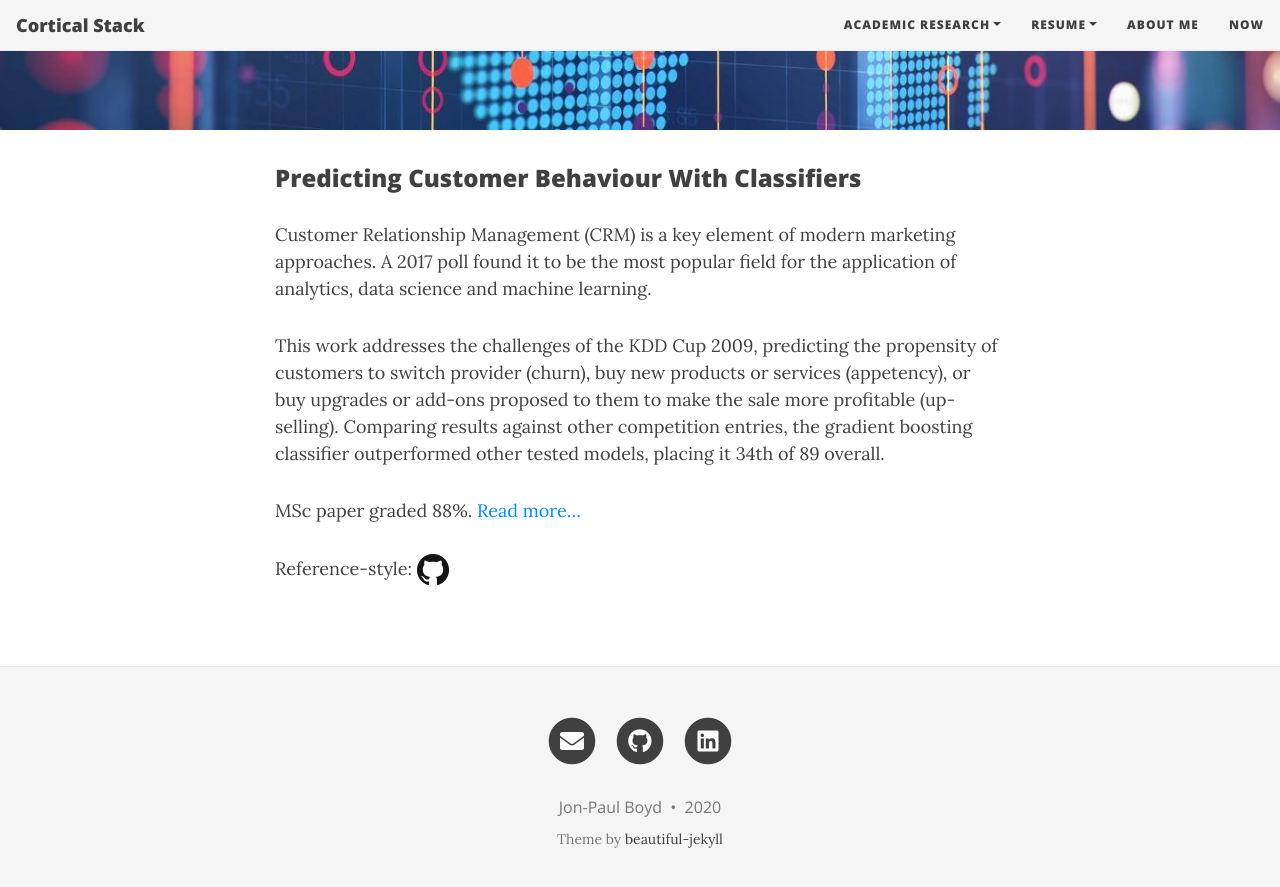
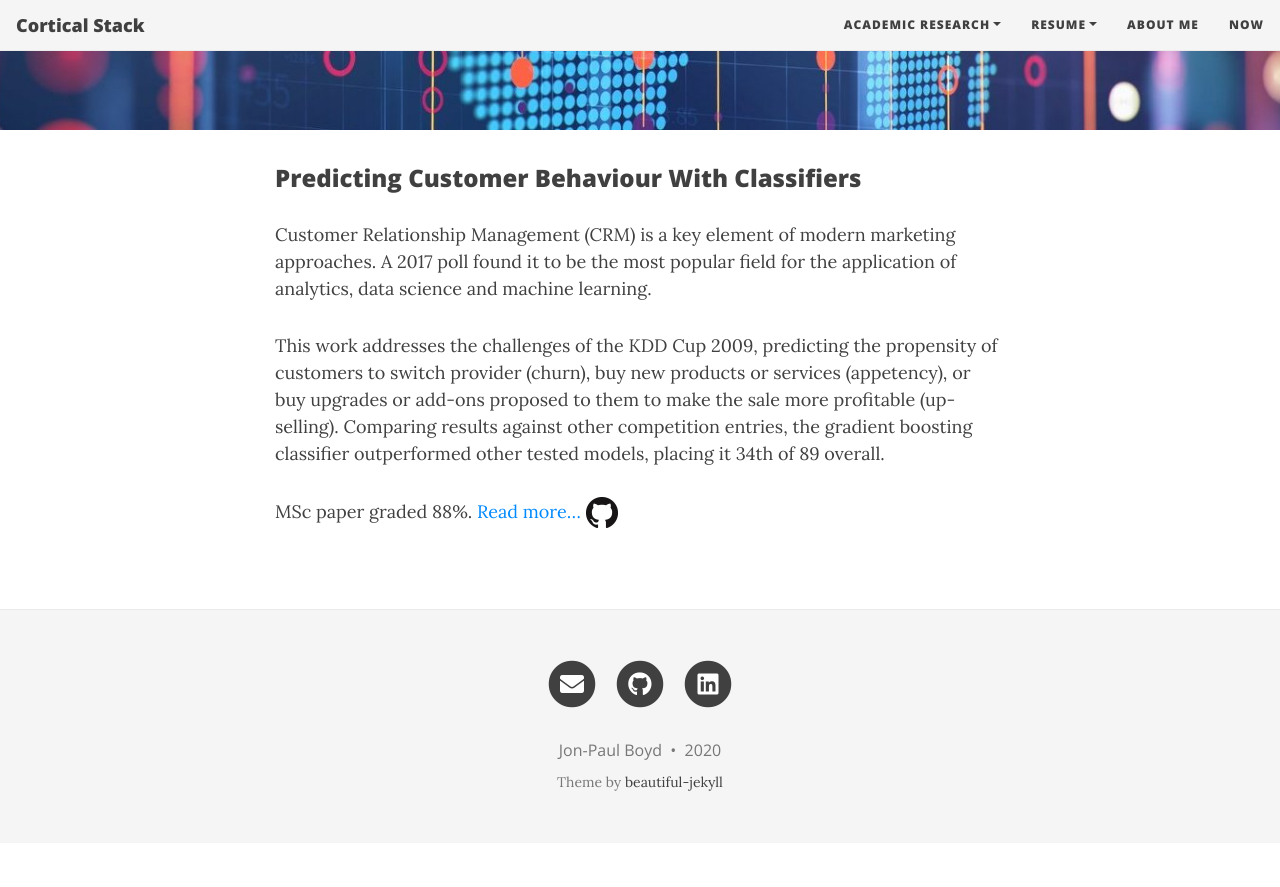
Before and after one commit to corticalstack/corticalstack.github.io, a Jekyll site: the page built from aci.md, in a window 1280 px wide and 900 px high, scrolled down 533 px. Shown: the top 887 px of the window. Built offline with Jekyll 4.4.1, drawn with Linux system fonts in a browser that asks for light colours; nearby versions of some CDN libraries; after the commit the page ends 1376 px from its top, so only the background shows below that.

Commit message:
Initial wip

```diff
--- a/aci.md
+++ b/aci.md
@@ -14,8 +14,4 @@ buy new products or services (appetency), or buy upgrades or add-ons proposed to
 tested models, placing it 34th of 89 overall.
 
 MSc paper graded 88%. [Read more...](https://docs.google.com/viewer?url=https://github.com/corticalstack/corticalstack.github.io/raw/master/docs/aci/Predicting Customer Behaviour With A Variety Of Classifiers.pdf)
-
-Reference-style:
-![alt text][logo]
-
-[logo]: /assets/img/GitHub-Mark-32px.png "GitHub Repo"
+[<img src="/assets/img/GitHub-Mark-32px.png">](https://github.com/corticalstack/KDDCup2009)
```
